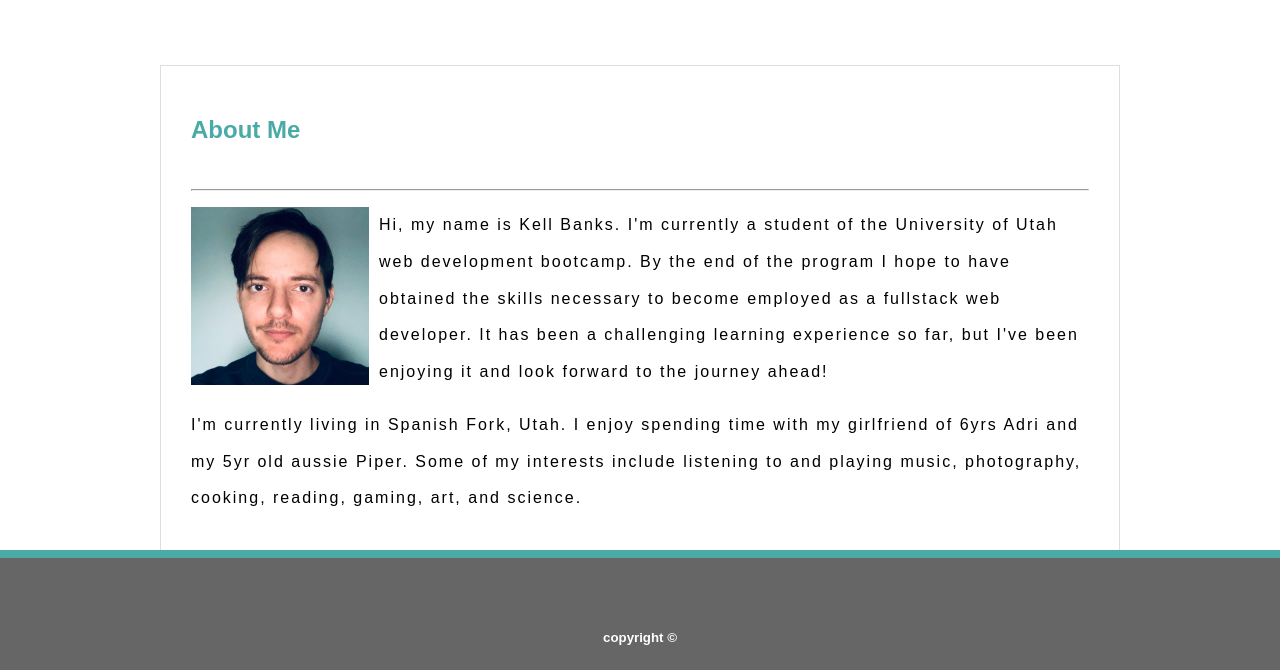
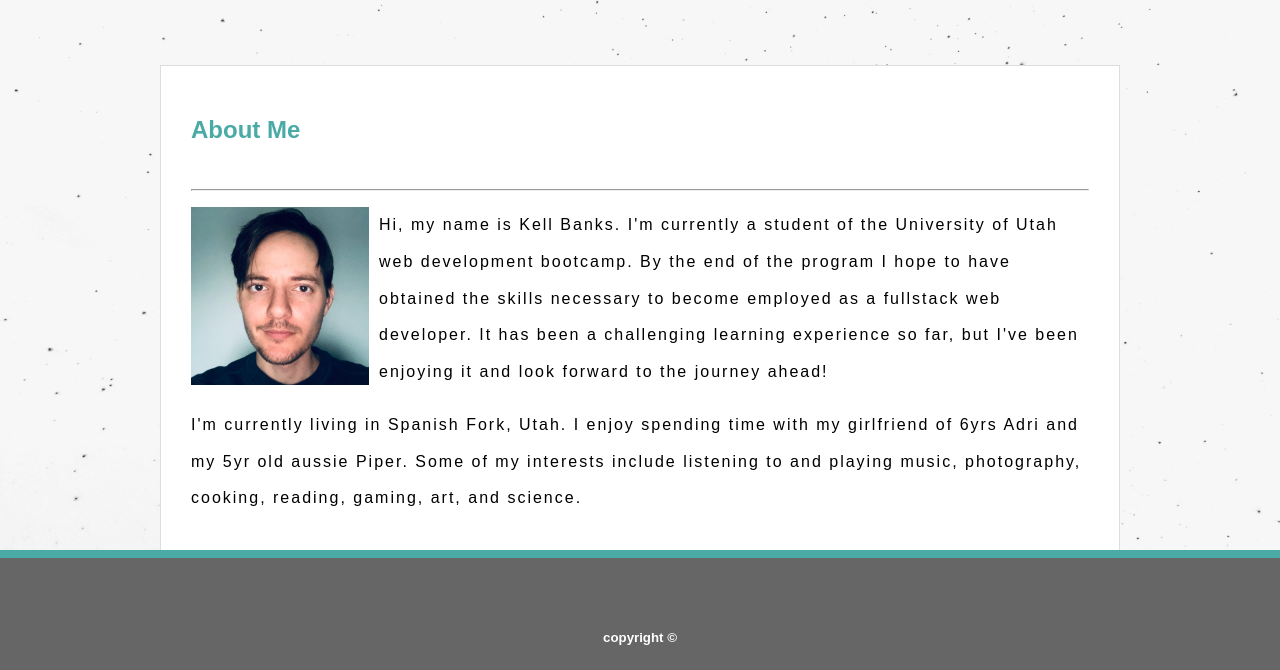
Before and after one commit to Kell-B/Basic-Portfolio, a plain HTML site: page index.html in a window 1280 px wide. Shown: the part 130-800 px from the top of the page. Drawn offline with Linux system fonts and the light colour scheme; the site is published under a folder, as on GitHub Pages, so addresses that start at the root find nothing.

Commit message:
fixed background image dir location so bg would show up properly on the web

```diff
--- a/assets/css/style.css
+++ b/assets/css/style.css
@@ -5,7 +5,7 @@
 body {
 	font-family: Arial, Helvetica, Helvetica Neue, sans-serif;
 	margin: 0px;
-	background-image: url("/assets/images/White-Subtle-Texture01.jpg");
+	background-image: url("../../assets/images/White-Subtle-Texture01.jpg");
 	background-size: cover;
 	background-repeat: no-repeat;
 	display: flex;
```
